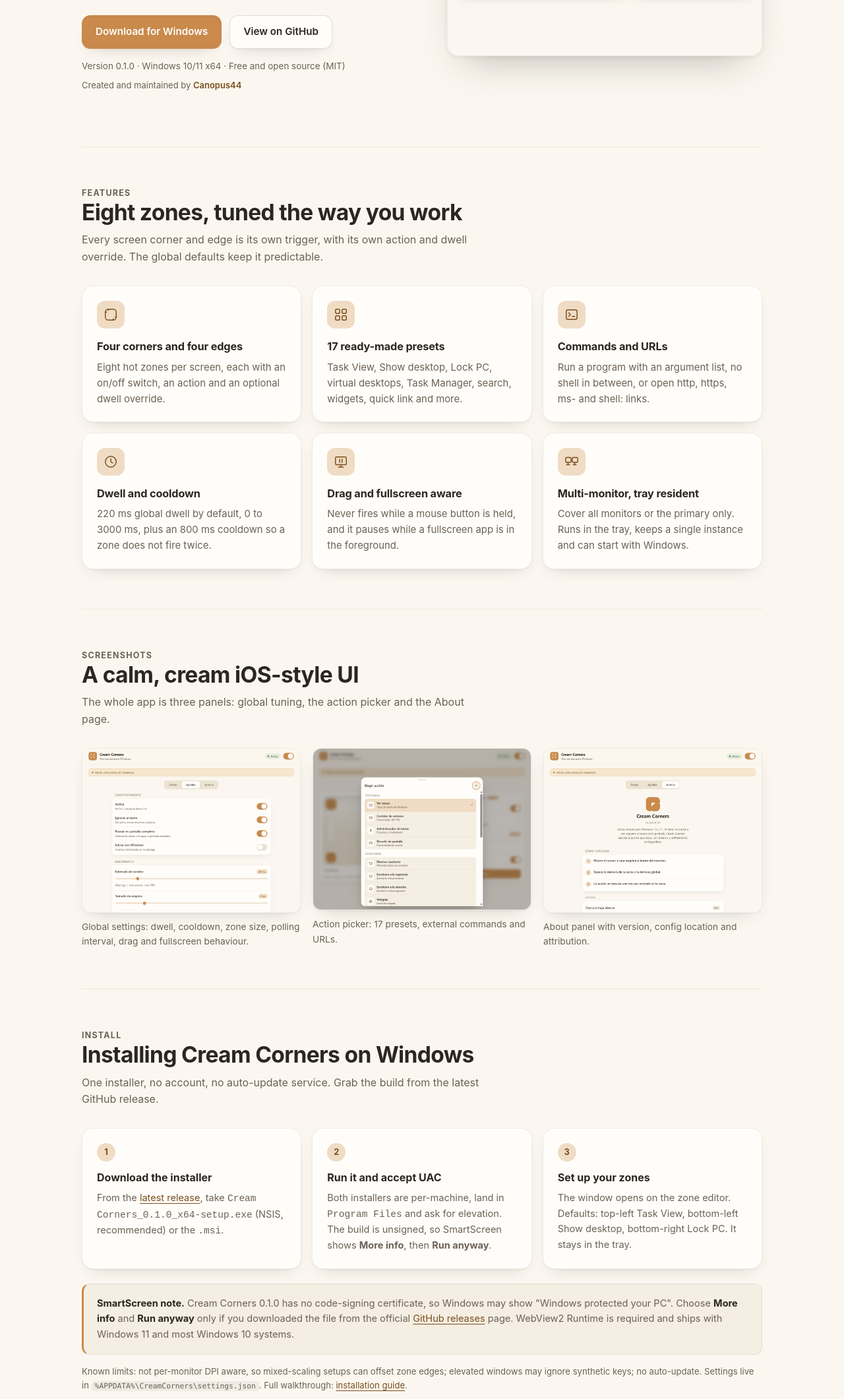
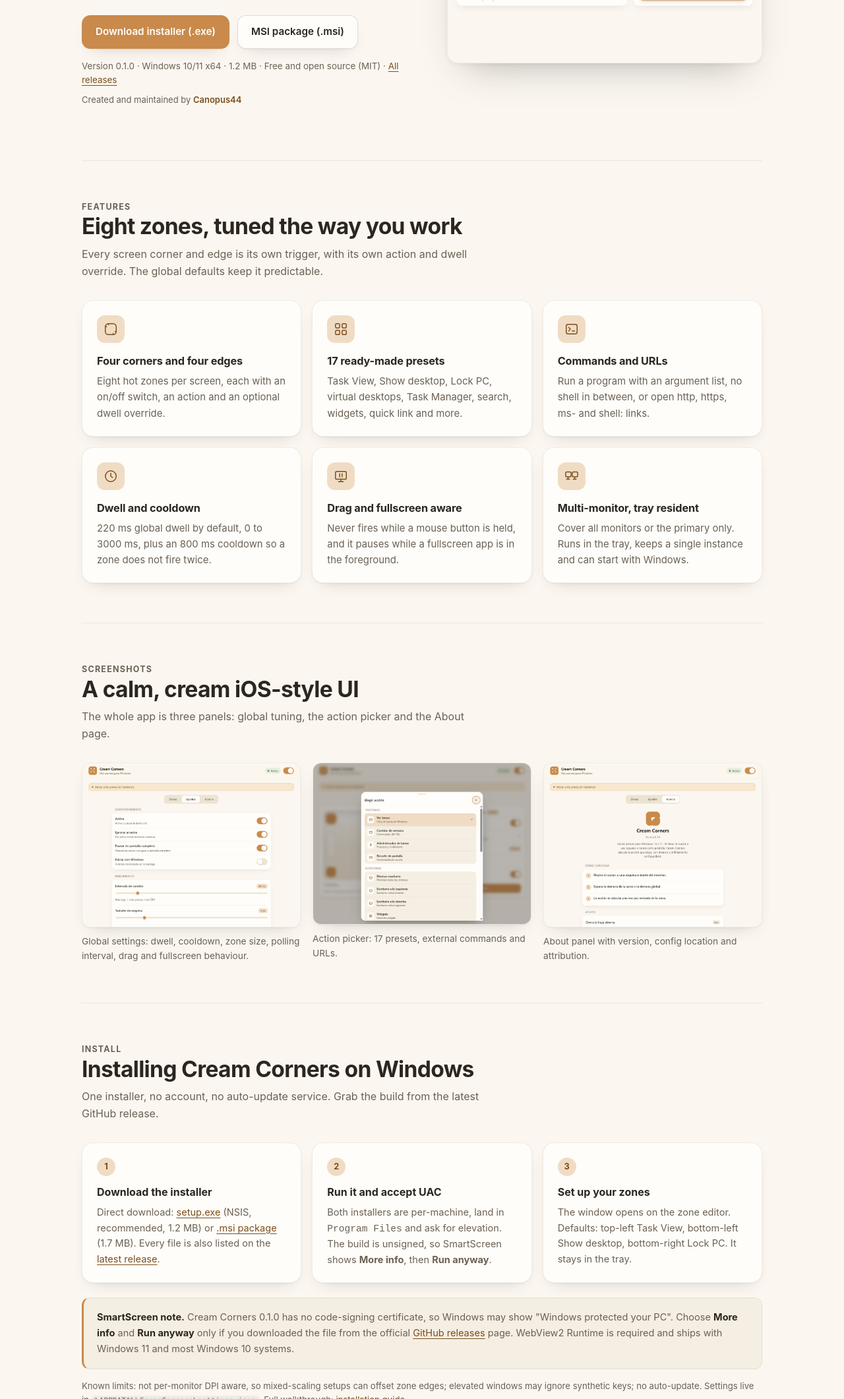
Before and after one commit to Canopus44/cream-corners, a website built with Vite: page docs/index.html in a window 1280 px wide. Shown: the part 476-2597 px from the top of the page at 66% size. Built offline with nearby package versions, Linux system fonts and the light colour scheme.

Commit message:
feat(site): direct .exe and .msi downloads from the landing CTA

```diff
--- a/docs/index.html
+++ b/docs/index.html
@@ -49,7 +49,7 @@
       "operatingSystem": "Windows 10, Windows 11",
       "softwareVersion": "0.1.0",
       "license": "https://github.com/Canopus44/cream-corners/blob/main/LICENSE",
-      "downloadUrl": "https://github.com/Canopus44/cream-corners/releases/latest",
+      "downloadUrl": "https://github.com/Canopus44/cream-corners/releases/download/v0.1.0/Cream.Corners_0.1.0_x64-setup.exe",
       "offers": {
         "@type": "Offer",
         "price": "0",
@@ -191,10 +191,10 @@
         <h1 id="hero-title">Hot Corners for Windows 10 and 11</h1>
         <p class="lede">Park the cursor in a screen corner or edge and an action fires: Task View, show desktop, lock the PC, a virtual desktop, a program or a URL. Cream Corners is a Rust + Tauri 2 tray app with a cream, iOS-style interface and no telemetry.</p>
         <div class="cta">
-          <a class="btn btn-primary" href="https://github.com/Canopus44/cream-corners/releases/latest">Download for Windows</a>
-          <a class="btn" href="https://github.com/Canopus44/cream-corners">View on GitHub</a>
+          <a class="btn btn-primary" href="https://github.com/Canopus44/cream-corners/releases/download/v0.1.0/Cream.Corners_0.1.0_x64-setup.exe">Download installer (.exe)</a>
+          <a class="btn" href="https://github.com/Canopus44/cream-corners/releases/download/v0.1.0/Cream.Corners_0.1.0_x64_en-US.msi">MSI package (.msi)</a>
         </div>
-        <p class="note">Version 0.1.0 · Windows 10/11 x64 · Free and open source (MIT)</p>
+        <p class="note">Version 0.1.0 · Windows 10/11 x64 · 1.2 MB · Free and open source (MIT) · <a href="https://github.com/Canopus44/cream-corners/releases/latest">All releases</a></p>
         <p class="byline">Created and maintained by <a href="https://github.com/Canopus44" rel="author">Canopus44</a></p>
       </div>
       <img class="hero-shot" src="images/zones.png" width="1000" height="740" alt="Cream Corners zone editor showing eight hot corners and edges for Windows, each with its own action and dwell time">
@@ -271,7 +271,7 @@
       <ol class="steps">
         <li>
           <h3>Download the installer</h3>
-          <p>From the <a href="https://github.com/Canopus44/cream-corners/releases/latest">latest release</a>, take <code>Cream Corners_0.1.0_x64-setup.exe</code> (NSIS, recommended) or the <code>.msi</code>.</p>
+          <p>Direct download: <a href="https://github.com/Canopus44/cream-corners/releases/download/v0.1.0/Cream.Corners_0.1.0_x64-setup.exe">setup.exe</a> (NSIS, recommended, 1.2 MB) or <a href="https://github.com/Canopus44/cream-corners/releases/download/v0.1.0/Cream.Corners_0.1.0_x64_en-US.msi">.msi package</a> (1.7 MB). Every file is also listed on the <a href="https://github.com/Canopus44/cream-corners/releases/latest">latest release</a>.</p>
         </li>
         <li>
           <h3>Run it and accept UAC</h3>
--- a/docs/site.css
+++ b/docs/site.css
@@ -82,6 +82,7 @@ h1 { margin: 18px 0 16px; font-size: clamp(2.15rem, 4.6vw, 3.4rem); line-height:
 .byline a:hover { text-decoration: underline; }
 
 .note { margin: 16px 0 0; color: var(--ink-2); font-size: .84rem; }
+.note a { color: var(--accent-ink); }
 
 .hero-shot {
   width: 100%; max-width: 560px; justify-self: center;
```
Also changed, not shown: docs/es/index.html (+5 -5 lines).
